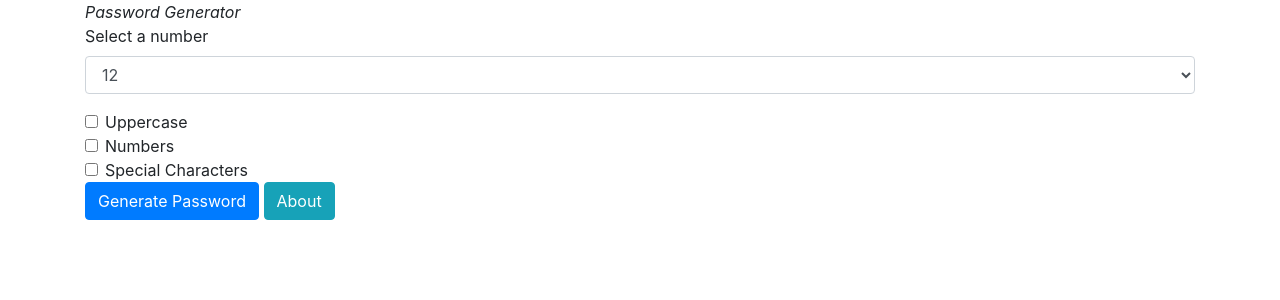
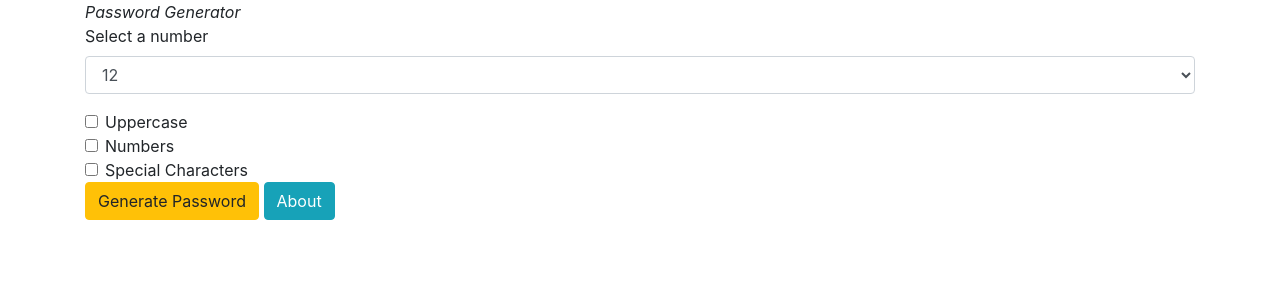
Before and after one commit to kimjohn17/django3-password-generator, a Django app: page / in a window 1280 px wide. Shown: the top 300 px of the page. Run offline with Django 3.2, Linux system fonts and the light colour scheme; some libraries are stand-ins or nearby versions.

Commit message:
Made some update

```diff
--- a/generator/templates/generator/about.html
+++ b/generator/templates/generator/about.html
@@ -17,7 +17,7 @@
             <hr class="my-2">
             <p>This is a website about password generator you can customize and generate a random password.</p>
             <p class="lead">
-                <a class="btn btn-info btn-sm" href="{% url 'home' %}" role="button">Back to home</a>
+                <a class="btn btn-info btn-lg" href="{% url 'home' %}" role="button">Back to home</a>
             </p>
         </div>
 
--- a/generator/templates/generator/home.html
+++ b/generator/templates/generator/home.html
@@ -46,7 +46,7 @@
           Special Characters
         </label>
       </div>
-        <button type="submit" class="btn btn-primary">Generate Password</button>
+        <button type="submit" class="btn btn-warning">Generate Password</button>
         <a name="about" id="" class="btn btn-info" href="{% url 'about' %}" role="button" align='left'>About</a>
       </form>
     </div>
```
